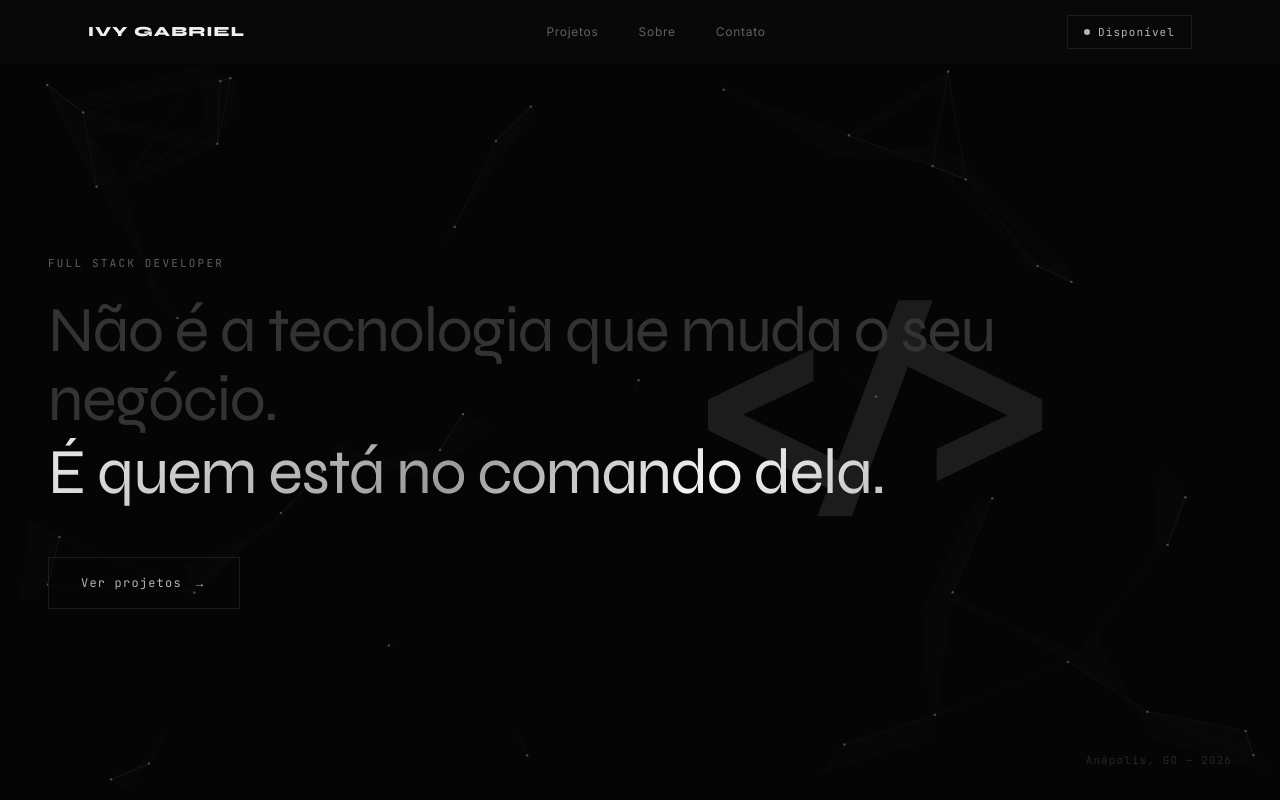
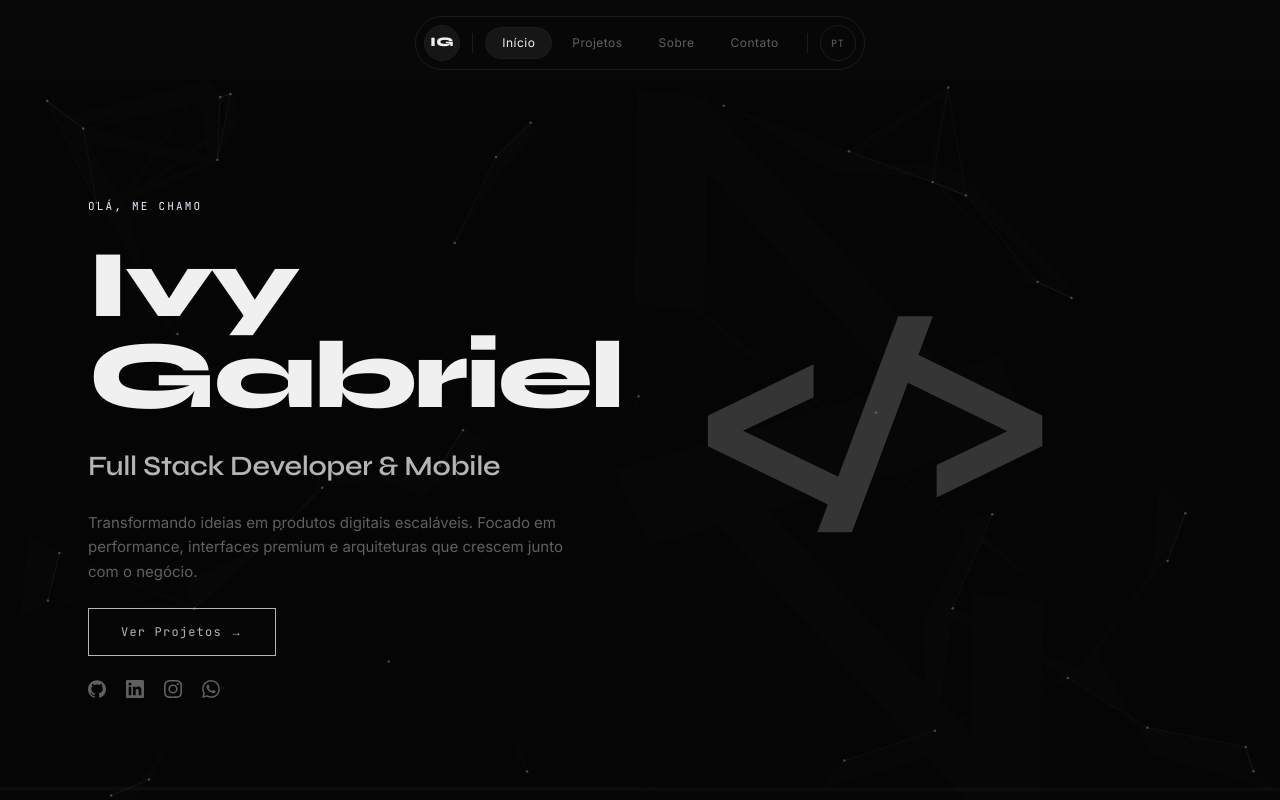
Before and after one commit to ivygabriell/ivy-gabriel, a Next.js app: page / in a window 1280 px wide. Shown: the top 800 px of the page. Built offline with nearby package versions, Linux system fonts and the light colour scheme.

Commit message:
Melhorias no background e ee borda infinita entre o hero e a outra seção

```diff
--- a/app/layout.tsx
+++ b/app/layout.tsx
@@ -78,7 +78,7 @@ export default function RootLayout({
     >
       <body className="bg-void text-text-primary font-body antialiased flex flex-col min-h-screen">
         <Navbar />
-        <main className="flex-1 pt-16">
+        <main className="flex-1 pt-20">
           {children}
         </main>
         <Footer />
--- a/app/page.tsx
+++ b/app/page.tsx
@@ -1,4 +1,5 @@
 import { Hero } from '@/components/sections/Hero'
+import { WaveDivider } from '@/components/ui/WaveDivider'
 import { StackSection } from '@/components/sections/StackSection'
 import { WorkPreview } from '@/components/sections/WorkPreview'
 import { Reconhecimentos } from '@/components/sections/Reconhecimentos'
@@ -9,6 +10,7 @@ export default function Home() {
   return (
     <>
       <Hero />
+      <WaveDivider />
       <StackSection />
       <WorkPreview />
       <Reconhecimentos />
--- a/components/layout/Navbar.tsx
+++ b/components/layout/Navbar.tsx
@@ -6,13 +6,14 @@ import { usePathname } from 'next/navigation'
 import { cn } from '@/lib/utils'
 
 const navLinks = [
+  { href: '/',         label: 'Início'   },
   { href: '/projetos', label: 'Projetos' },
   { href: '/sobre',    label: 'Sobre'    },
   { href: '/contato',  label: 'Contato'  },
 ]
 
 export function Navbar() {
-  const pathname = usePathname()
+  const pathname                = usePathname()
   const [scrolled, setScrolled] = useState(false)
   const [menuOpen, setMenuOpen] = useState(false)
 
@@ -26,92 +27,124 @@ export function Navbar() {
     setMenuOpen(false)
   }, [pathname])
 
+  const isActive = (href: string) => {
+    if (href === '/') return pathname === '/'
+    return pathname.startsWith(href)
+  }
+
   return (
-    <header
+    <header className="fixed top-0 left-0 right-0 z-50 flex justify-center pt-4 px-4">
+
+      {/* Container flutuante */}
+      <div
         className={cn(
-        'fixed top-0 left-0 right-0 z-50',
+          'flex items-center gap-2',
+          'rounded-full border border-border',
+          'px-2 py-2',
           'transition-all duration-500 ease-smooth',
           scrolled
-          ? 'bg-void/90 backdrop-blur-sm border-b border-border'
-          : 'bg-transparent'
+            ? 'bg-void/90 backdrop-blur-md border-border'
+            : 'bg-void/70 backdrop-blur-sm border-border'
         )}
       >
-      <nav className="max-w-content mx-auto px-6 lg:px-12 h-16 flex items-center justify-between">
-
-        {/* Logo */}
+        {/* Iniciais IG */}
         <Link
           href="/"
           className={cn(
-            'font-display font-black text-sm tracking-[0.08em]',
-            'text-text-primary hover:text-chrome',
-            'transition-colors duration-300'
+            'flex items-center justify-center',
+            'w-9 h-9 rounded-full',
+            'bg-elevated border border-border',
+            'font-display font-black text-[13px]',
+            'tracking-[0.05em] text-text-primary',
+            'hover:text-chrome hover:border-border-strong',
+            'transition-all duration-300',
+            'flex-shrink-0'
           )}
         >
-          IVY GABRIEL
+          IG
         </Link>
 
+        {/* Separador */}
+        <div className="w-px h-5 bg-border mx-1 flex-shrink-0" />
+
         {/* Links — desktop */}
-        <div className="hidden md:flex items-center gap-10">
+        <nav className="hidden md:flex items-center gap-1" aria-label="Navegação principal">
           {navLinks.map((link) => (
             <Link
               key={link.href}
               href={link.href}
               className={cn(
-                'font-body text-[12px] tracking-[0.06em]',
-                'transition-colors duration-300',
-                pathname.startsWith(link.href)
-                  ? 'text-text-primary'
+                'px-4 py-1.5 rounded-full',
+                'font-body text-[12px] tracking-[0.04em]',
+                'transition-all duration-300',
+                isActive(link.href)
+                  ? 'bg-elevated border border-border text-text-primary'
                   : 'text-text-secondary hover:text-silver'
               )}
             >
               {link.label}
             </Link>
           ))}
-        </div>
+        </nav>
 
-        {/* Badge Disponível */}
-        <div className="hidden md:flex items-center">
-          <span
+        {/* Separador */}
+        <div className="hidden md:block w-px h-5 bg-border mx-1 flex-shrink-0" />
+
+        {/* Botão de idioma */}
+        <button
           className={cn(
-              'flex items-center gap-2',
-              'border border-border px-4 py-2',
-              'font-mono text-[11px] tracking-[0.1em] text-silver',
-              'hover:border-border-strong hover:text-chrome',
-              'transition-all duration-300'
+            'hidden md:flex items-center justify-center',
+            'w-9 h-9 rounded-full',
+            'border border-border',
+            'font-mono text-[10px] tracking-[0.08em]',
+            'text-text-secondary',
+            'hover:text-silver hover:border-border-strong',
+            'transition-all duration-300',
+            'flex-shrink-0'
           )}
+          aria-label="Mudar idioma"
+          title="Em breve: EN / PT"
         >
-            <span className="w-1.5 h-1.5 rounded-full bg-silver animate-pulse" />
-            Disponível
-          </span>
-        </div>
+          PT
+        </button>
 
         {/* Botão mobile */}
         <button
           className={cn(
-            'md:hidden font-mono text-[11px] tracking-[0.1em]',
-            'text-text-secondary hover:text-text-primary',
-            'transition-colors duration-300'
+            'md:hidden flex items-center justify-center',
+            'w-9 h-9 rounded-full border border-border',
+            'font-mono text-[10px] text-text-secondary',
+            'hover:text-silver transition-colors duration-300'
           )}
           onClick={() => setMenuOpen((prev) => !prev)}
           aria-label={menuOpen ? 'Fechar menu' : 'Abrir menu'}
           aria-expanded={menuOpen}
         >
-          {menuOpen ? '✕ fechar' : '☰ menu'}
+          {menuOpen ? '✕' : '☰'}
         </button>
-      </nav>
+      </div>
 
-      {/* Menu mobile */}
+      {/* Menu mobile — dropdown abaixo do container */}
       {menuOpen && (
-        <div className="md:hidden bg-surface border-t border-border px-6 py-8 flex flex-col gap-6">
+        <div
+          className={cn(
+            'absolute top-[72px] left-4 right-4',
+            'bg-void/95 backdrop-blur-md',
+            'border border-border rounded-2xl',
+            'px-4 py-4 flex flex-col gap-2',
+            'md:hidden'
+          )}
+        >
           {navLinks.map((link) => (
             <Link
               key={link.href}
               href={link.href}
               className={cn(
-                'font-body text-[14px] tracking-[0.04em]',
-                'transition-colors duration-300',
-                pathname.startsWith(link.href)
-                  ? 'text-text-primary'
+                'px-4 py-2.5 rounded-xl',
+                'font-body text-[14px]',
+                'transition-all duration-300',
+                isActive(link.href)
+                  ? 'bg-elevated text-text-primary'
                   : 'text-text-secondary'
               )}
             >
@@ -119,11 +152,11 @@ export function Navbar() {
             </Link>
           ))}
 
-          <div className="flex items-center gap-2 pt-2 border-t border-border">
-            <span className="w-1.5 h-1.5 rounded-full bg-silver animate-pulse" />
-            <span className="font-mono text-[11px] tracking-[0.1em] text-silver">
+          <div className="border-t border-border mt-2 pt-3 flex items-center justify-between px-4">
+            <span className="font-mono text-[10px] text-text-secondary tracking-[0.08em]">
               Disponível
             </span>
+            <span className="w-1.5 h-1.5 rounded-full bg-silver animate-pulse" />
           </div>
         </div>
       )}
--- a/components/sections/Hero.tsx
+++ b/components/sections/Hero.tsx
@@ -1,159 +1,145 @@
 'use client'
 
-import { useState, useEffect } from 'react'
 import Link from 'next/link'
 import { motion, useReducedMotion } from 'framer-motion'
-import { cn } from '@/lib/utils'
-// import { ParticleBackground } from '@/components/ui/ParticleBackground'
-// import { AuroraBackground } from '@/components/ui/AuroraBackground'
+import { siGithub, siInstagram, siWhatsapp } from 'simple-icons'
 import { VoronoiBackground } from '@/components/ui/VoronoiBackground'
-
-const HERO_LINE_1 = 'Não é a tecnologia que muda o seu negócio.'
-const HERO_LINE_2 = 'É quem está no comando dela.'
-const TYPING_SPEED = 48
 
 const EASE: [number, number, number, number] = [0.22, 1, 0.36, 1]
 
-type Phase = 'idle' | 'line1' | 'typing' | 'done'
+// simple-icons removeu o LinkedIn (v16) — path oficial mantido inline
+const LINKEDIN_PATH =
+  'M20.447 20.452h-3.554v-5.569c0-1.328-.027-3.037-1.852-3.037-1.853 0-2.136 1.445-2.136 2.939v5.667H9.351V9h3.414v1.561h.046c.477-.9 1.637-1.85 3.37-1.85 3.601 0 4.267 2.37 4.267 5.455v6.286zM5.337 7.433a2.062 2.062 0 01-2.063-2.065 2.064 2.064 0 112.063 2.065zm1.782 13.019H3.555V9h3.564v11.452zM22.225 0H1.771C.792 0 0 .774 0 1.729v20.542C0 23.227.792 24 1.771 24h20.451C23.2 24 24 23.227 24 22.271V1.729C24 .774 23.2 0 22.222 0h.003z'
+
+const socialLinks = [
+  {
+    path: siGithub.path,
+    href: 'https://github.com/ivygabriell',
+    label: 'GitHub',
+  },
+  {
+    path: LINKEDIN_PATH,
+    href: 'https://www.linkedin.com/in/ivygabriel/',
+    label: 'LinkedIn',
+  },
+  {
+    path: siInstagram.path,
+    href: 'https://www.instagram.com/ivygabriell_/',
+    label: 'Instagram',
+  },
+  {
+    path: siWhatsapp.path,
+    href: 'https://wa.me/5562995024778',
+    label: 'WhatsApp',
+  },
+]
 
 export function Hero() {
   const reduceMotion = useReducedMotion()
-  const [phase, setPhase] = useState<Phase>('idle')
-  const [typed, setTyped] = useState('')
-  const [cursorVisible, setCursorVisible] = useState(true)
 
-  // Orquestração das fases
-  useEffect(() => {
-    if (reduceMotion) return
-
-    const toLine1 = setTimeout(() => setPhase('line1'), 400)
-    const toTyping = setTimeout(() => setPhase('typing'), 1500)
-
-    return () => {
-      clearTimeout(toLine1)
-      clearTimeout(toTyping)
-    }
-  }, [reduceMotion])
-
-  // Typewriter da linha 2 — 48ms por caractere
-  useEffect(() => {
-    if (phase !== 'typing') return
-
-    if (typed.length < HERO_LINE_2.length) {
-      const next = setTimeout(() => {
-        setTyped(HERO_LINE_2.slice(0, typed.length + 1))
-      }, TYPING_SPEED)
-      return () => clearTimeout(next)
-    }
-
-    const finish = setTimeout(() => setPhase('done'), 300)
-    return () => clearTimeout(finish)
-  }, [phase, typed])
-
-  // Piscar do cursor durante a digitação
-  useEffect(() => {
-    if (phase !== 'typing') return
-
-    const blink = setInterval(() => {
-      setCursorVisible((v) => !v)
-    }, 530)
-
-    return () => clearInterval(blink)
-  }, [phase])
-
-  // Estados derivados — sob reduced motion tudo já nasce no estado final
-  const showLine1 = reduceMotion || phase !== 'idle'
-  const showDone = reduceMotion || phase === 'done'
-  const line2Text = reduceMotion ? HERO_LINE_2 : typed
-  const showCursor = !reduceMotion && phase === 'typing'
+  // Entrada em sequência (stagger) — anima apenas na montagem
+  const enter = (delay: number) => ({
+    initial: reduceMotion ? { opacity: 1, y: 0 } : { opacity: 0, y: 12 },
+    animate: { opacity: 1, y: 0 },
+    transition: {
+      duration: reduceMotion ? 0 : 0.7,
+      delay: reduceMotion ? 0 : delay,
+      ease: EASE,
+    },
+  })
 
   return (
     <section
       aria-label="Apresentação"
-      className="relative flex min-h-[calc(100vh-4rem)] items-center justify-center overflow-hidden px-6 lg:px-12"
+      className="relative min-h-[calc(100vh-4rem)] overflow-hidden"
     >
-      {/* <ParticleBackground /> */}
-      {/* <AuroraBackground /> */}
       <VoronoiBackground />
 
-      <div className="relative z-10 mx-auto w-full max-w-content">
-        {/* Label */}
-        <motion.p
-          initial={reduceMotion ? false : { opacity: 0 }}
-          animate={{ opacity: showLine1 ? 1 : 0 }}
-          transition={{ duration: reduceMotion ? 0 : 0.9, ease: EASE }}
-          className="mb-6 font-mono text-caption uppercase tracking-[0.2em] text-text-secondary"
-        >
-          Full Stack Developer
-        </motion.p>
+      <div className="relative z-10 mx-auto flex min-h-[calc(100vh-4rem)] max-w-content items-center px-6 lg:px-12">
+        {/* Coluna esquerda */}
+        <div className="flex w-full flex-col gap-6 py-20 md:w-[60%]">
+          {/* Label */}
+          <motion.p
+            {...enter(0.1)}
+            className="font-mono text-caption uppercase tracking-[0.2em]"
+            style={{ color: '#F0F0FF' }}
+          >
+            Olá, me chamo
+          </motion.p>
 
-        {/* Headlines */}
-        <div className="space-y-1">
+          {/* Nome */}
           <motion.h1
-            initial={
-              reduceMotion ? false : { opacity: 0, y: 6, filter: 'blur(8px)' }
-            }
-            animate={{
-              opacity: showLine1 ? 1 : 0,
-              y: showLine1 ? 0 : 6,
-              filter: showLine1 ? 'blur(0px)' : 'blur(8px)',
-            }}
-            transition={{ duration: reduceMotion ? 0 : 0.9, ease: EASE }}
-            className="text-hero font-display text-text-muted"
+            {...enter(0.2)}
+            className="font-display font-black leading-[0.95] tracking-[-0.03em] text-text-primary"
+            style={{ fontSize: 'clamp(56px, 8vw, 96px)' }}
           >
-            {HERO_LINE_1}
+            Ivy Gabriel
           </motion.h1>
 
-          <div
-            role="status"
-            aria-live="polite"
-            className="min-h-[1.1em] text-hero font-display chrome-text"
+          {/* Subtítulo */}
+          <motion.p
+            {...enter(0.32)}
+            className="font-display font-semibold text-silver"
+            style={{ fontSize: 'clamp(18px, 2.5vw, 28px)', letterSpacing: '-0.01em' }}
           >
-            {line2Text}
-            {showCursor && (
-              <span
-                aria-hidden="true"
-                className={cn(
-                  'relative top-[-1px] ml-px inline-block h-[0.75em] w-[3px] bg-chrome align-middle transition-opacity duration-100',
-                  cursorVisible ? 'opacity-100' : 'opacity-0'
-                )}
-              />
-            )}
-          </div>
+            Full Stack Developer & Mobile
+          </motion.p>
+
+          {/* Parágrafo */}
+          <motion.p
+            {...enter(0.44)}
+            className="max-w-[480px] font-body leading-relaxed text-text-secondary"
+            style={{ fontSize: '15px' }}
+          >
+            Transformando ideias em produtos digitais escaláveis. Focado em
+            performance, interfaces premium e arquiteturas que crescem junto com
+            o negócio.
+          </motion.p>
+
+          {/* CTAs */}
+          <motion.div
+            {...enter(0.56)}
+            className="flex flex-wrap items-center gap-4"
+          >
+            <Link
+              href="/projetos"
+              className="border border-silver px-8 py-3.5 font-mono text-[12px] tracking-[0.1em] text-silver transition-all duration-300 hover:border-chrome hover:text-chrome"
+            >
+              Ver Projetos →
+            </Link>
+
+          </motion.div>
+
+          {/* Sociais */}
+          <motion.div
+            {...enter(0.68)}
+            className="flex items-center gap-5"
+          >
+            {socialLinks.map((social) => (
+              <Link
+                key={social.label}
+                href={social.href}
+                target="_blank"
+                rel="noopener noreferrer"
+                aria-label={social.label}
+                className="text-text-secondary transition-colors duration-300 hover:text-silver"
+              >
+                <svg
+                  role="img"
+                  viewBox="0 0 24 24"
+                  width={18}
+                  height={18}
+                  fill="currentColor"
+                  aria-hidden="true"
+                >
+                  <path d={social.path} />
+                </svg>
+              </Link>
+            ))}
+          </motion.div>
         </div>
-
-        {/* CTA */}
-        <motion.div
-          initial={reduceMotion ? false : { opacity: 0, y: 8 }}
-          animate={{ opacity: showDone ? 1 : 0, y: showDone ? 0 : 8 }}
-          transition={{ duration: reduceMotion ? 0 : 0.6, ease: EASE }}
-          className="mt-12"
-        >
-          <Link
-            href="/projetos"
-            className="group inline-flex items-center gap-3 border border-border px-8 py-4 font-mono text-[12px] tracking-[0.1em] text-silver transition-colors duration-300 ease-smooth hover:border-border-strong hover:text-chrome"
-          >
-            Ver projetos
-            <span
-              aria-hidden="true"
-              className="transition-transform duration-300 group-hover:translate-x-1"
-            >
-              →
-            </span>
-          </Link>
-        </motion.div>
       </div>
 
-      {/* Localização */}
-      <motion.div
-        aria-hidden="true"
-        initial={reduceMotion ? false : { opacity: 0 }}
-        animate={{ opacity: showDone ? 0.35 : 0 }}
-        transition={{ duration: reduceMotion ? 0 : 0.8, ease: EASE }}
-        className="absolute bottom-8 right-6 z-10 font-mono text-caption text-text-secondary lg:right-12"
-      >
-        Anápolis, GO — 2026
-      </motion.div>
     </section>
   )
 }
--- a/components/sections/StackSection.tsx
+++ b/components/sections/StackSection.tsx
@@ -64,7 +64,7 @@ const categories = [
 
 export function StackSection() {
   return (
-    <section aria-label="Stack técnica" className="border-t border-border">
+    <section aria-label="Stack técnica" className="">
       <div className="mx-auto max-w-content px-6 py-section-sm lg:px-12">
         <p className={cn(
           'mb-12 font-mono text-caption uppercase',
--- a/components/ui/VoronoiBackground.tsx
+++ b/components/ui/VoronoiBackground.tsx
@@ -16,7 +16,7 @@ const DOT_RADIUS = 1.2 // raio dos pontos nas interseções
 const DOT_OPACITY = 0.18 // opacidade dos pontos
 
 const SYMBOL = '</>'
-const SYMBOL_OPACITY = 0.055
+const SYMBOL_OPACITY = 0.07
 const SYMBOL_SCALE = 0.30 // 30% da altura do canvas
 
 interface VPoint {
@@ -96,19 +96,37 @@ export function VoronoiBackground() {
       }
     }
 
+    let time = 0
     const loop = () => {
+      time++
+
       // 1. Fade suave para criar profundidade
       ctx.fillStyle = 'rgba(8, 8, 8, 0.35)'
       ctx.fillRect(0, 0, w, h)
 
-      // 2. </> grande estático — atrás do Voronoi
-      const { x: sx, y: sy, size: sSize } = symbolPosRef.current
+      // 2. </> grande — atrás do Voronoi, distorce com o scroll
+      const scrollProgress = Math.min(window.scrollY / window.innerHeight, 1)
+      const skewAmount = scrollProgress * 65 // graus
+      const scaleYAmount = 1 - scrollProgress * 0.72
+
+      const pulse = 0.5 + 0.5 * Math.sin(time * 0.018)
+      const symbolAlpha = 0.04 + pulse * 0.06
+
       ctx.save()
-      ctx.font = `bold ${sSize}px "JetBrains Mono", monospace`
+      ctx.translate(symbolPosRef.current.x, symbolPosRef.current.y)
+      ctx.transform(
+        1, // scaleX
+        Math.tan((skewAmount * Math.PI) / 180), // skewY
+        Math.tan((skewAmount * Math.PI) / 180), // skewX
+        scaleYAmount, // scaleY
+        0,
+        0
+      )
+      ctx.fillStyle = `rgba(240, 240, 255, ${symbolAlpha})`
+      ctx.font = `bold ${symbolPosRef.current.size}px "JetBrains Mono", monospace`
       ctx.textAlign = 'center'
       ctx.textBaseline = 'middle'
-      ctx.fillStyle = `rgba(180, 180, 180, ${SYMBOL_OPACITY})`
-      ctx.fillText(SYMBOL, sx, sy)
+      ctx.fillText(SYMBOL, 0, 0) // 0,0 porque já foi translate
       ctx.restore()
 
       const mouse = mouseRef.current
--- /dev/null
+++ b/components/ui/WaveDivider.tsx
@@ -0,0 +1,113 @@
+'use client'
+
+import { useEffect, useRef } from 'react'
+import { useReducedMotion } from 'framer-motion'
+
+const WAVE_CONFIG = [
+  {
+    opacity:   0.18,
+    color:     '180, 180, 200',
+    blur:      '1.5px',
+    duration:  8000,
+    amplitude: 32,
+    offsetY:   0.35,
+  },
+  {
+    opacity:   0.10,
+    color:     '200, 200, 220',
+    blur:      '2px',
+    duration:  11000,
+    amplitude: 24,
+    offsetY:   0.55,
+  },
+  {
+    opacity:   0.06,
+    color:     '160, 160, 180',
+    blur:      '1px',
+    duration:  14000,
+    amplitude: 18,
+    offsetY:   0.45,
+  },
+]
+
+export function WaveDivider() {
+  const canvasRef    = useRef<HTMLCanvasElement>(null)
+  const animRef      = useRef<number>(0)
+  const startTimeRef = useRef<number>(0)
+  const reduced      = useReducedMotion()
+
+  useEffect(() => {
+    const canvas = canvasRef.current
+    if (!canvas) return
+
+    const ratio = window.devicePixelRatio || 1
+    const W     = window.innerWidth
+    const H     = 180
+
+    canvas.width        = W * ratio
+    canvas.height       = H * ratio
+    canvas.style.width  = `${W}px`
+    canvas.style.height = `${H}px`
+
+    const ctx = canvas.getContext('2d')
+    if (!ctx) return
+    ctx.scale(ratio, ratio)
+
+    startTimeRef.current = performance.now()
+
+    function draw(now: number) {
+      if (!ctx) return
+      ctx.clearRect(0, 0, W, H)
+
+      const elapsed = now - startTimeRef.current
+
+      WAVE_CONFIG.forEach((wave) => {
+        const t    = (elapsed % wave.duration) / wave.duration
+        const ease = 0.5 - 0.5 * Math.cos(t * Math.PI * 2)
+
+        const baseY = H * wave.offsetY
+        const cp1x  = W * 0.25
+        const cp1y  = baseY - wave.amplitude + ease * wave.amplitude * 2
+        const cp2x  = W * 0.75
+        const cp2y  = baseY + wave.amplitude - ease * wave.amplitude * 2
+
+        ctx.beginPath()
+        ctx.moveTo(-20, baseY)
+        ctx.bezierCurveTo(cp1x, cp1y, cp2x, cp2y, W + 20, baseY)
+        ctx.strokeStyle = `rgba(${wave.color}, ${wave.opacity})`
+        ctx.lineWidth   = 1
+        ctx.filter      = `blur(${wave.blur})`
+        ctx.stroke()
+        ctx.filter      = 'none'
+      })
+
+      animRef.current = requestAnimationFrame(draw)
+    }
+
+    if (reduced) {
+      draw(startTimeRef.current)
+    } else {
+      animRef.current = requestAnimationFrame(draw)
+    }
+
+    return () => cancelAnimationFrame(animRef.current)
+  }, [reduced])
+
+  return (
+    <div
+      aria-hidden="true"
+      style={{
+        position:      'relative',
+        width:         '100%',
+        height:        '180px',
+        marginTop:     '-90px',
+        marginBottom:  '-90px',
+        pointerEvents: 'none',
+        zIndex:        20,
+        overflow:      'visible',
+      }}
+    >
+      <canvas ref={canvasRef} style={{ display: 'block' }} />
+    </div>
+  )
+}
```
Lines whose indentation alone changed are shown as unchanged.
